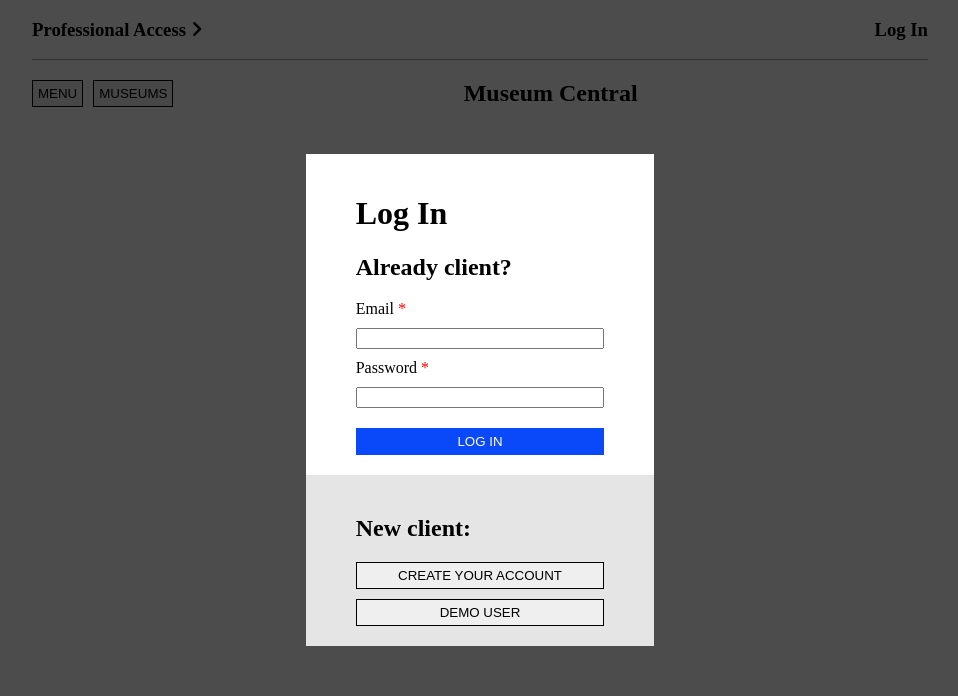
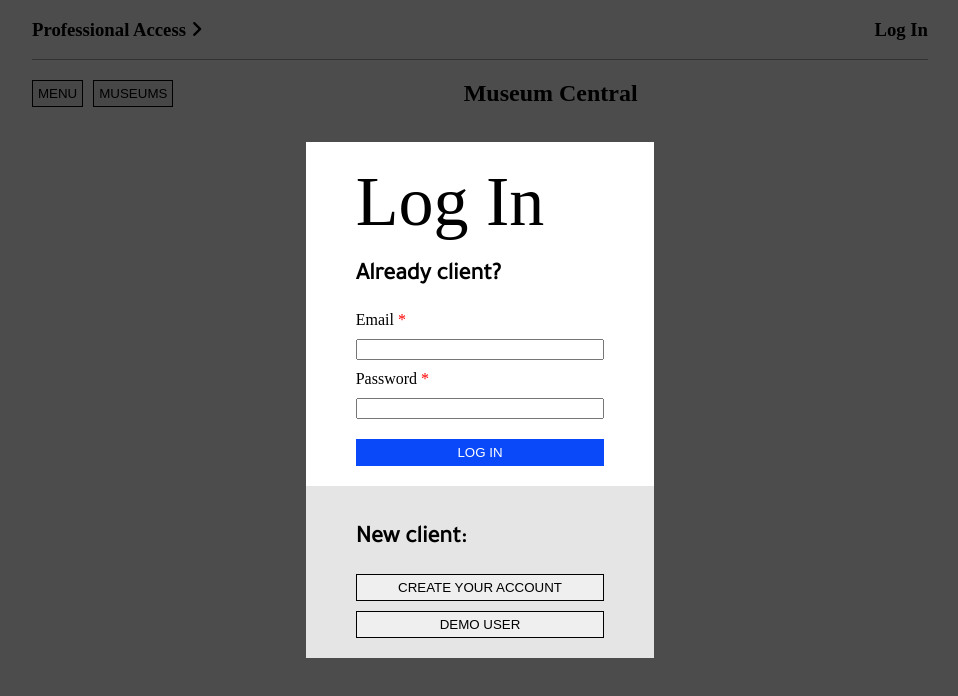
Before and after one commit to regdes721/Museum-Capstone, a React (Vite) app in the folder react-vite/: page / in a window 1280 px wide. Both pictures are taken after a click on the element "Log In". Shown: the top 696 px of the page, without its empty margins (160-1118 px from the left). Built offline with nearby package versions, Linux system fonts and the light colour scheme; no server answers; a web font is replaced by a local one.

Commit message:
styled login modal

```diff
--- a/react-vite/src/components/LoginFormModal/LoginFormModal.jsx
+++ b/react-vite/src/components/LoginFormModal/LoginFormModal.jsx
@@ -51,8 +51,8 @@ function LoginFormModal() {
   return (
     <>
       <div className="login-container">
-        <h1>Log In</h1>
-        <h2>Already client?</h2>
+        <h1 className="font-header all-museums-header-title">Log In</h1>
+        <h2 className="font-text">Already client?</h2>
         <form onSubmit={handleSubmit}>
           <div className='login-form-content-container'>
             <label>
@@ -83,7 +83,7 @@ function LoginFormModal() {
       </div>
       <div className="gray-container">
         <div className="login-container">
-          <h2>New client:</h2>
+          <h2 className="font-text">New client:</h2>
           <button onClick={handleCreate} className="new-client-button">CREATE YOUR ACCOUNT</button>
           <button className="new-client-button button-gap" onClick={handleDemo}>DEMO USER</button>
         </div>
```
